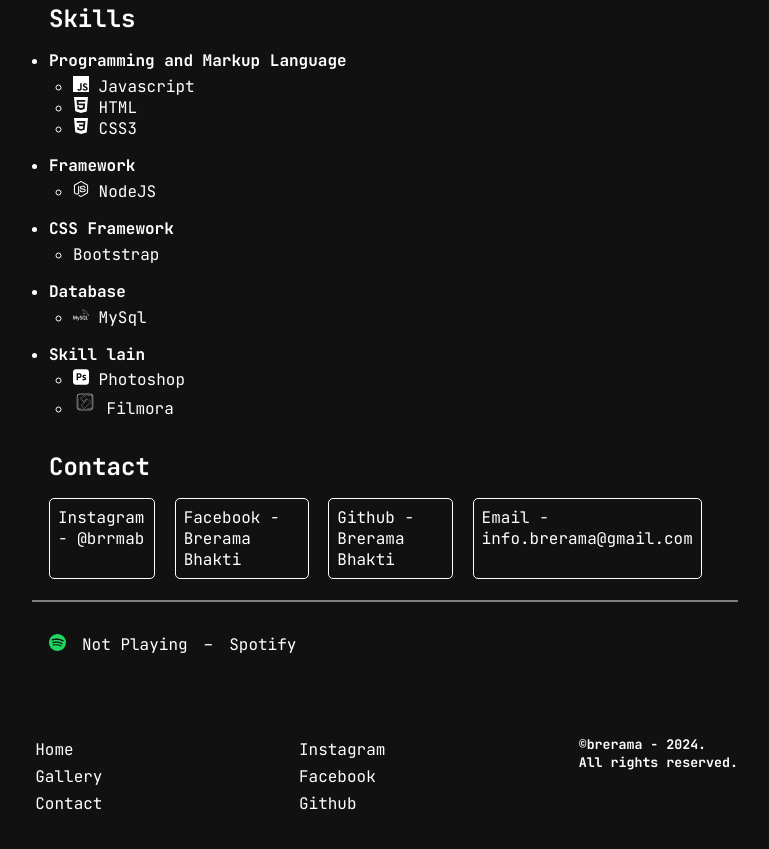
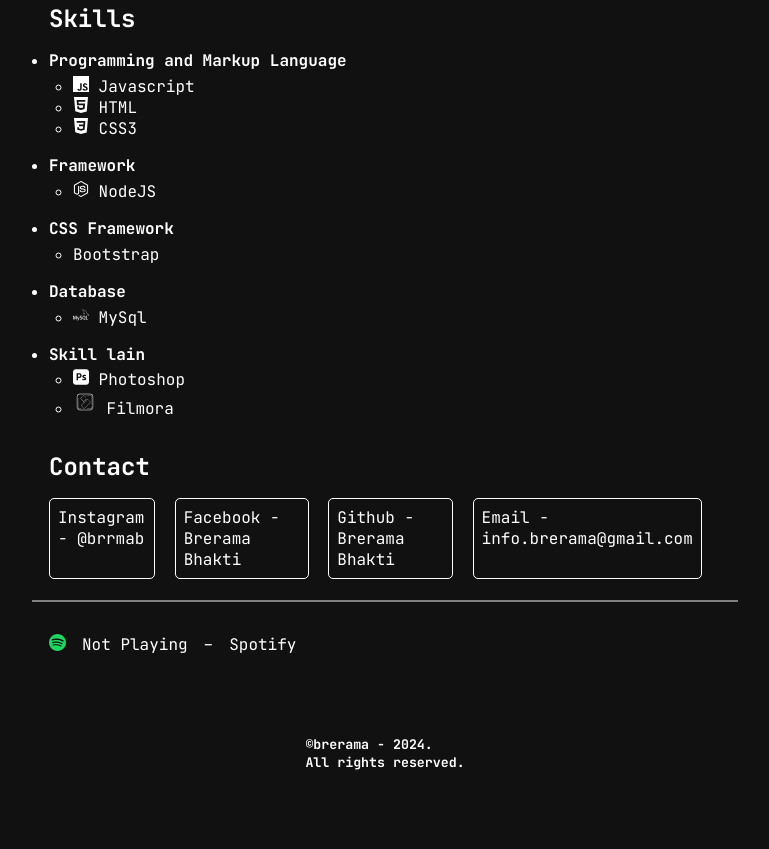
Before and after one commit to Brerama/Portofolioku, a plain HTML site: page index.html in a window 1280 px wide. Shown: the part 1296-2145 px from the top of the page, without its empty margins (255-1024 px from the left). Drawn offline with Linux system fonts and the light colour scheme.

Commit message:
index.html

```diff
--- a/index.html
+++ b/index.html
@@ -278,16 +278,6 @@
     </section>
     <footer>
       <div>
-        <a href="index.html">Home</a>
-        <a href="gallery.html">Gallery</a>
-        <a href="index.html#contact">Contact</a>
-      </div>
-      <div>
-        <a href="https://instagram.com/mn.ikhwan">Instagram</a>
-        <a href="https://www.facebook.com/mnikhwan.666/">Facebook</a>
-        <a href="http://github.com/mnikhwan">Github</a>
-      </div>
-      <div>
         <h5>
           ©brerama - 2024. <br />
           All rights reserved.
```
